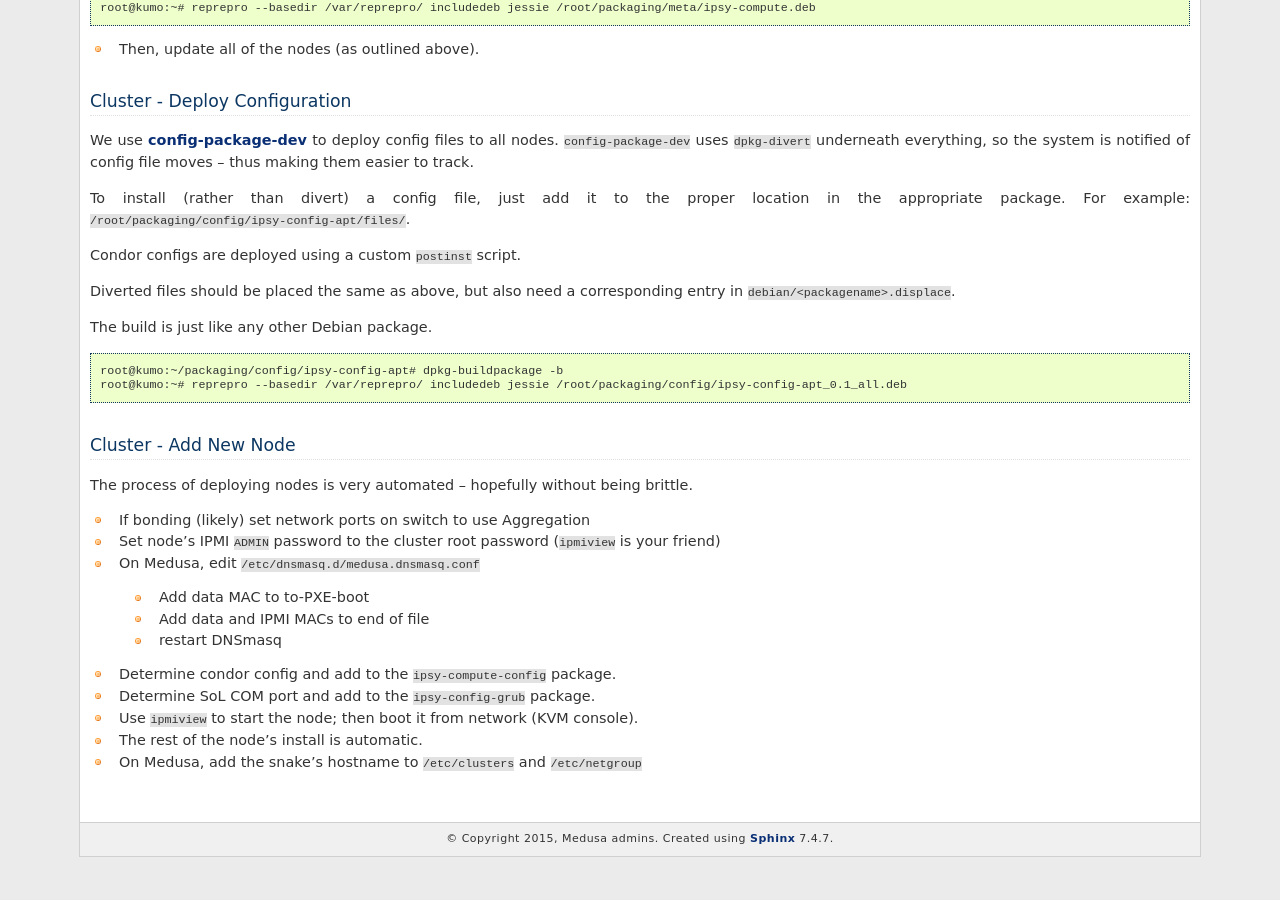
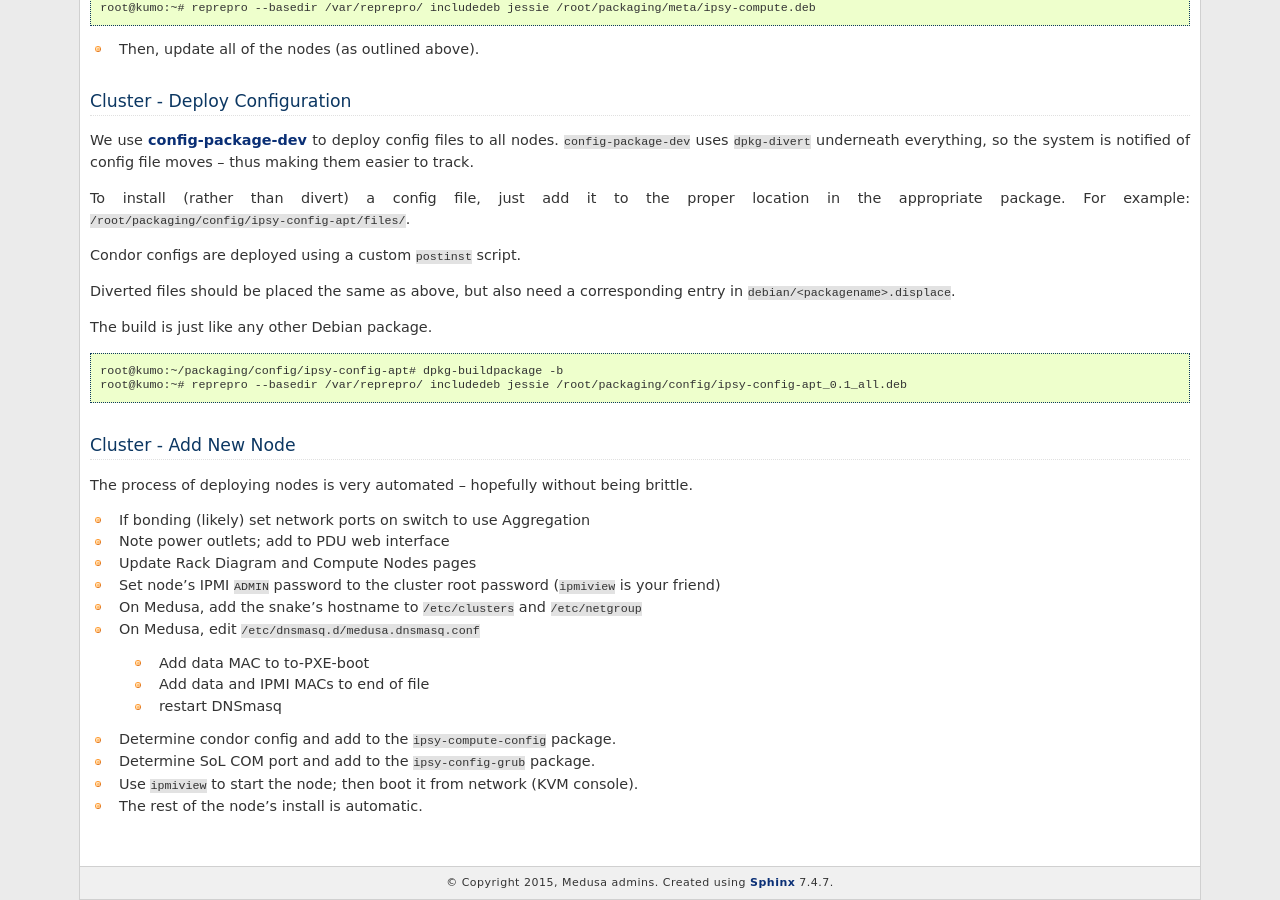
Before and after one commit to psychoinformatics-de/ipsy-docs, a Sphinx documentation site: the page built from source/internal/common_tasks.rst, in a window 1280 px wide and 900 px high, scrolled down 3324 px. Built offline with Sphinx 7.4.7, drawn with Linux system fonts in a browser that asks for light colours; formulas are drawn with MathJax 3; before the commit the page ends 4181 px from its top, so only the background shows below that.

Commit message:
Update snake11 and install notes

```diff
--- a/source/internal/common_tasks.rst
+++ b/source/internal/common_tasks.rst
@@ -207,7 +207,10 @@ Cluster - Add New Node
 The process of deploying nodes is very automated -- hopefully without being brittle.
 
 * If bonding (likely) set network ports on switch to use Aggregation
+* Note power outlets; add to PDU web interface
+* Update Rack Diagram and Compute Nodes pages
 * Set node's IPMI ``ADMIN`` password to the cluster root password (``ipmiview`` is your friend)
+* On Medusa, add the snake's hostname to ``/etc/clusters`` and ``/etc/netgroup``
 * On Medusa, edit ``/etc/dnsmasq.d/medusa.dnsmasq.conf``
 
  - Add data MAC to to-PXE-boot
--- a/source/internal/data_center/compute_nodes.rst
+++ b/source/internal/data_center/compute_nodes.rst
@@ -111,7 +111,7 @@ snake 11 was purchased 2015.12.
 
  * 2x 10-core 2.3 GHz Intel Xeon E5-2650v3
  * 96 GiB RAM (6x 16GiB DDR4 ECC Reg)
- * 1x 1TB SATA
+ * 1x 250GB SATA
  * 2x bonded 10 Gb NICs
  * 1x IPMI NIC
 
--- a/source/internal/data_center/index.rst
+++ b/source/internal/data_center/index.rst
@@ -81,9 +81,9 @@ The rack layout, as of 09.12.2015:
 +-----+----+-----------------+-------------+-----------------------------------+
 |     | 18 |                 |             |                                   |
 +-----+----+-----------------+-------------+-----------------------------------+
-|     | 19 |                 |             | 2x 10-core 2.3 GHz Xeon E5-2650v3 |
-+ N/I +----+ snake11         + ?           + 96 GiB DDR4 RAM                   +
-|     | 20 |                 |             |                                   |
+| 3   | 19 |                 |             | 2x 10-core 2.3 GHz Xeon E5-2650v3 |
++ \&  +----+ snake11         + ?           + 96 GiB DDR4 RAM                   +
+| 15  | 20 |                 |             |                                   |
 +-----+----+-----------------+-------------+-----------------------------------+
 | 10  | 21 | snake10         | 267616,000  | 4x 8-core 2.8 GHz Opteron 6320    |
 |     |    |                 |             | 512 GiB RAM                       |
```
Also changed, not shown: other parts of source/internal/common_tasks.rst (+0 -1 lines).
